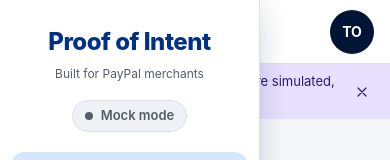
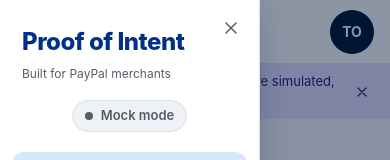
Before and after one commit to harshkumarsingh12/proof-of-intent, a Next.js app in the folder apps/dashboard/: page / in a window 390 px wide. Both pictures are taken after a click on the button 106 px from the left and 31 px from the top of the page. Shown: the top 160 px of the page. Built offline with nearby package versions, Linux system fonts and the light colour scheme; no server answers.

Commit message:
fix(dashboard): let the phone sidebar close again

```diff
--- a/apps/dashboard/app/AppShell.tsx
+++ b/apps/dashboard/app/AppShell.tsx
@@ -21,6 +21,9 @@ import { DisputeSearch } from "./DisputeSearch";
 
 const COLLAPSED_KEY = "poi.sidebar.collapsed";
 const BANNER_KEY = "poi.modeBanner.dismissed";
+// Matches the theme.ts breakpoint where the open sidebar floats over the page instead of pushing it.
+const PHONE_QUERY = "(max-width: 640px)";
+const isPhone = () => window.matchMedia(PHONE_QUERY).matches;
 
 type NavItem = { label: string; icon: ReactNode; href?: string; external?: boolean };
 
@@ -45,18 +48,34 @@ export function AppShell({ mode, children }: { mode: PayPalMode; children: React
   // Restore preferences after hydration so the server and first client render match.
   useEffect(() => {
     const saved = localStorage.getItem(COLLAPSED_KEY);
-    // No saved choice yet: start collapsed on narrow screens.
-    setCollapsed(saved === null ? window.matchMedia("(max-width: 900px)").matches : saved === "1");
+    // Phones always start closed: an open sidebar there covers the page. Elsewhere, restore the saved choice,
+    // or start collapsed on narrow screens.
+    setCollapsed(isPhone() || (saved === null ? window.matchMedia("(max-width: 900px)").matches : saved === "1"));
     setBannerOpen(sessionStorage.getItem(BANNER_KEY) !== "1");
     requestAnimationFrame(() => setReady(true));
   }, []);
 
   const toggleSidebar = () => {
     setCollapsed((c) => {
-      localStorage.setItem(COLLAPSED_KEY, c ? "0" : "1");
+      // On phones the sidebar is a temporary overlay, so don't remember it as a preference.
+      if (!isPhone()) localStorage.setItem(COLLAPSED_KEY, c ? "0" : "1");
       return !c;
     });
   };
+
+  // Phone overlay: close it after navigating, and on Escape.
+  const closeOverlay = () => {
+    if (isPhone()) setCollapsed(true);
+  };
+  useEffect(() => {
+    closeOverlay();
+  }, [pathname]);
+  useEffect(() => {
+    if (collapsed) return;
+    const onKey = (e: KeyboardEvent) => e.key === "Escape" && closeOverlay();
+    window.addEventListener("keydown", onKey);
+    return () => window.removeEventListener("keydown", onKey);
+  }, [collapsed]);
 
   const dismissBanner = () => {
     sessionStorage.setItem(BANNER_KEY, "1");
@@ -68,6 +87,9 @@ export function AppShell({ mode, children }: { mode: PayPalMode; children: React
 
   return (
     <div style={{ display: "flex", minHeight: "100vh" }}>
+      {!collapsed && (
+        <div className="poi-sidebar-backdrop" aria-hidden="true" onClick={() => setCollapsed(true)} />
+      )}
       <aside
         className="poi-sidebar"
         data-collapsed={collapsed}
@@ -86,9 +108,30 @@ export function AppShell({ mode, children }: { mode: PayPalMode; children: React
           transition: ready ? "width 0.15s ease" : "none",
         }}
       >
+        {!collapsed && (
+          <button
+            type="button"
+            className="poi-sidebar-close"
+            onClick={() => setCollapsed(true)}
+            aria-label="Close navigation"
+            style={{
+              position: "absolute",
+              top: 12,
+              right: 12,
+              background: "none",
+              border: "none",
+              padding: 6,
+              cursor: "pointer",
+              color: v("textMuted"),
+            }}
+          >
+            <CloseIcon size={20} />
+          </button>
+        )}
         <Link
           href="/"
           aria-label="Proof of Intent home"
+          className="poi-logo"
           style={{ display: "block", textDecoration: "none", textAlign: "center", marginBottom: 16 }}
         >
           {collapsed ? (
--- a/apps/dashboard/src/theme.ts
+++ b/apps/dashboard/src/theme.ts
@@ -104,6 +104,7 @@ button:focus-visible, a:focus-visible, input:focus-visible, select:focus-visible
 /* Four cards: 2x2 by default, one row only on very wide screens, stacked on phones. Never a lone card on a row. */
 .poi-grid-4 { grid-template-columns: repeat(2, minmax(0, 1fr)); }
 @media (min-width: 1600px) { .poi-grid-4 { grid-template-columns: repeat(4, minmax(0, 1fr)); } }
+.poi-sidebar-backdrop, .poi-sidebar-close { display: none; }
 .poi-quick-links { display: grid; grid-template-columns: repeat(6, minmax(0, 1fr)); gap: 16px; }
 @media (max-width: 1200px) {
   .poi-quick-links { grid-template-columns: repeat(3, minmax(0, 1fr)); }
@@ -125,6 +126,9 @@ button:focus-visible, a:focus-visible, input:focus-visible, select:focus-visible
   .poi-grid-4 { grid-template-columns: minmax(0, 1fr); }
   .poi-quick-links { grid-template-columns: repeat(2, minmax(0, 1fr)); }
   .poi-sidebar[data-collapsed="false"] { position: fixed !important; left: 0; z-index: 40; box-shadow: var(--poi-shadow-lg); }
+  .poi-sidebar-backdrop { display: block; position: fixed; inset: 0; z-index: 35; background: var(--poi-overlay); }
+  .poi-sidebar-close { display: flex; }
+  .poi-sidebar[data-collapsed="false"] .poi-logo { text-align: left !important; padding: 0 40px 0 10px; }
 }
 `;
 
```
